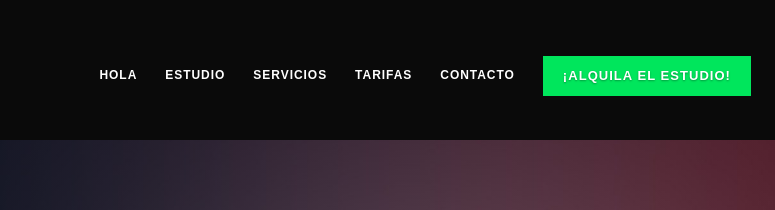
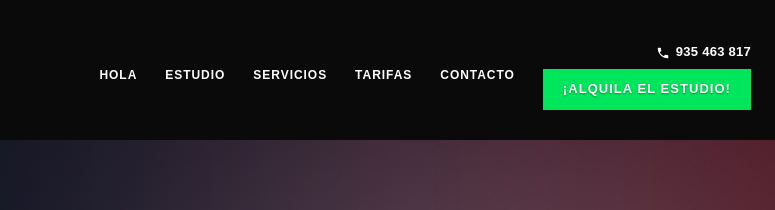
Before and after one commit to kactusbcn/la-produktora-web, a plain HTML site: page index.html in a window 1280 px wide. Shown: the top 210 px of the page, 471-1246 px from the left. Drawn offline with Linux system fonts and the light colour scheme.

Commit message:
Cabecera: teléfono fijo pequeño con enlace tel: encima del botón
Co-Authored-By: Claude Haiku 5.5 <noreply@anthropic.com>
Claude-Session: https://claude.ai/code/session_0118FufHEsz7Cz1hXiMFBHw5

```diff
--- a/index.html
+++ b/index.html
@@ -188,6 +188,10 @@ body::before { content: ""; position: fixed; inset: 0 0 auto; height: env(safe-a
 .nav .nav-social { display: inline-flex; gap: 12px; align-items: center; }
 .nav .nav-social a { display: inline-flex; color: var(--white); opacity: 1; }
 .nav .nav-social a:hover { color: var(--chroma); }
+.nav .nav-cta-wrap { display: inline-flex; flex-direction: column; align-items: flex-end; gap: 6px; }
+.nav a.nav-phone { display: inline-flex; align-items: center; gap: 6px; font-size: 13px; font-weight: 700; letter-spacing: .02em; color: var(--white); text-decoration: none; opacity: 1; }
+.nav a.nav-phone:hover { color: var(--chroma); }
+.nav a.nav-phone:focus-visible { outline: 3px solid var(--chroma); outline-offset: 3px; }
 .site-head .btn { min-height: 40px; padding: 8px 18px; font-size: 13px; }
 
 /* Hero */
@@ -639,7 +643,7 @@ section[id], #servicios-cards { scroll-margin-top: 140px; }
       <a href="#servicios-cards">Servicios</a>
       <a href="#tarifas-tabla">Tarifas</a>
       <a href="#contacto">Contacto</a>
-      <a class="btn btn-solid" href="https://wa.me/34640184329?text=Hola%2C%20quiero%20informaci%C3%B3n%20para%20alquilar%20el%20estudio" target="_blank" rel="noopener">¡Alquila el estudio!</a>
+      <span class="nav-cta-wrap"><a class="nav-phone" href="tel:+34935463817"><svg viewBox="0 0 24 24" width="14" height="14" aria-hidden="true" fill="#FFFFFF"><path d="M6.6 10.8c1.4 2.8 3.8 5.1 6.6 6.6l2.2-2.2c.3-.3.7-.4 1-.2 1.1.4 2.3.6 3.6.6.6 0 1 .4 1 1V20c0 .6-.4 1-1 1C10.6 21 3 13.4 3 4c0-.6.4-1 1-1h3.5c.6 0 1 .4 1 1 0 1.3.2 2.5.6 3.6.1.3 0 .7-.2 1L6.6 10.8z"/></svg>935 463 817</a><a class="btn btn-solid" href="https://wa.me/34640184329?text=Hola%2C%20quiero%20informaci%C3%B3n%20para%20alquilar%20el%20estudio" target="_blank" rel="noopener">¡Alquila el estudio!</a></span>
       <span class="nav-social"><a href="https://www.instagram.com/laproduktora" target="_blank" rel="noopener" aria-label="Instagram de LA PRODUKTORA STUDIO"><svg viewBox="0 0 24 24" width="20" height="20" aria-hidden="true" fill="none" stroke="#FFFFFF" stroke-width="1.8"><rect x="3" y="3" width="18" height="18" rx="5"/><circle cx="12" cy="12" r="4"/><circle cx="17.5" cy="6.5" r="1" fill="#FFFFFF" stroke="none"/></svg></a><a href="https://www.tiktok.com/@laproduktora" target="_blank" rel="noopener" aria-label="TikTok de LA PRODUKTORA STUDIO"><svg viewBox="0 0 24 24" width="20" height="20" aria-hidden="true" fill="#FFFFFF"><path d="M16.6 5.82A4.28 4.28 0 0 1 15.54 3h-3.09v12.4a2.59 2.59 0 0 1-2.59 2.5c-1.42 0-2.6-1.16-2.6-2.6 0-1.72 1.66-3.01 3.37-2.48V9.66c-3.45-.46-6.47 2.22-6.47 5.64 0 3.33 2.76 5.7 5.69 5.7 3.14 0 5.69-2.55 5.69-5.7V9.01a7.35 7.35 0 0 0 4.3 1.38V7.3s-1.88.09-3.24-1.48z"/></svg></a><a href="https://www.facebook.com/laproduktorastudio" target="_blank" rel="noopener" aria-label="Facebook de LA PRODUKTORA STUDIO"><svg viewBox="0 0 24 24" width="20" height="20" aria-hidden="true" fill="#FFFFFF"><path d="M14 8V6.2c0-.9.5-1.2 1.2-1.2H17V2h-2.8C11.6 2 10.8 3.6 10.8 5.4V8H8v3.2h2.8V22H14V11.2h2.7L17.1 8H14z"/></svg></a></span>
     </nav>
   </div>
```
